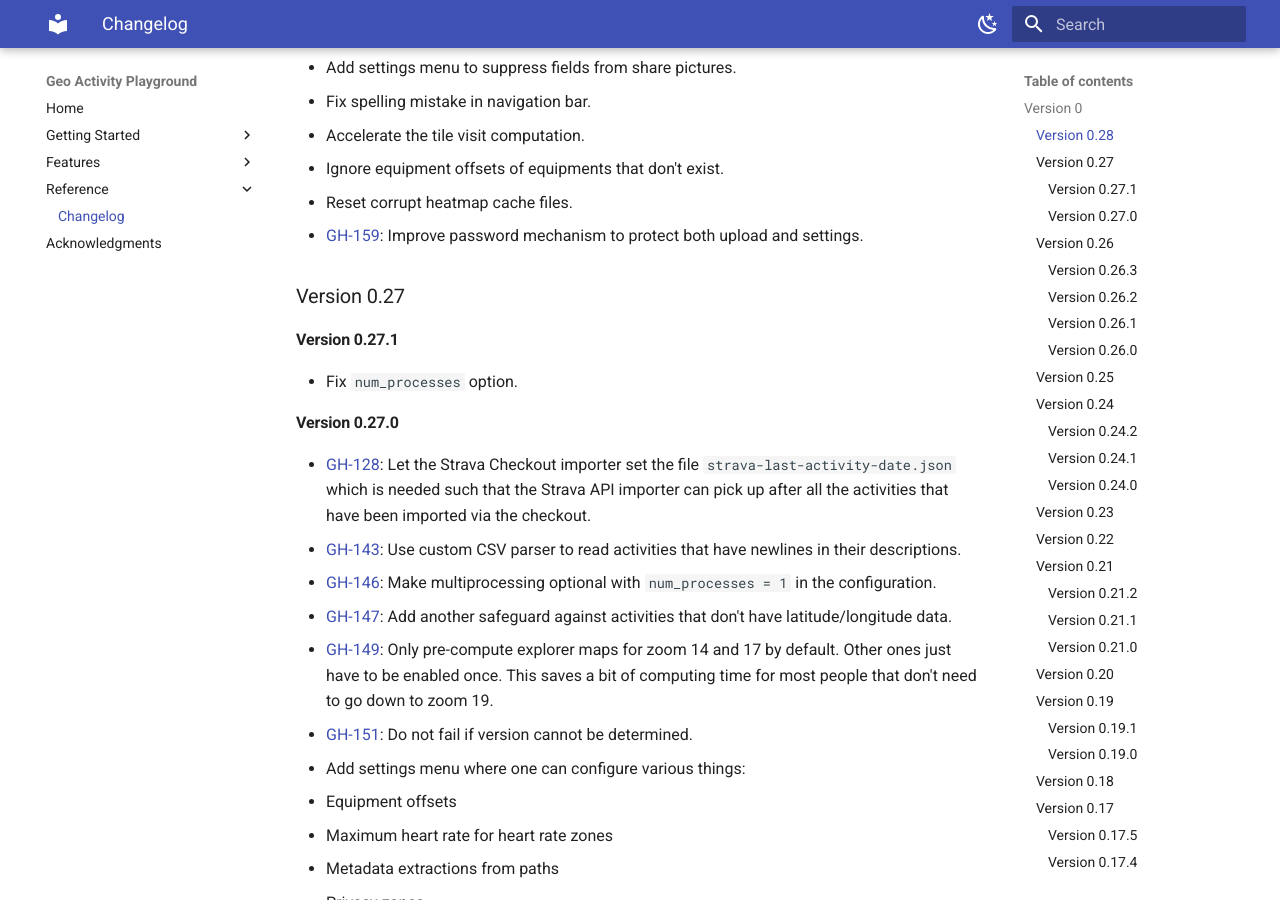
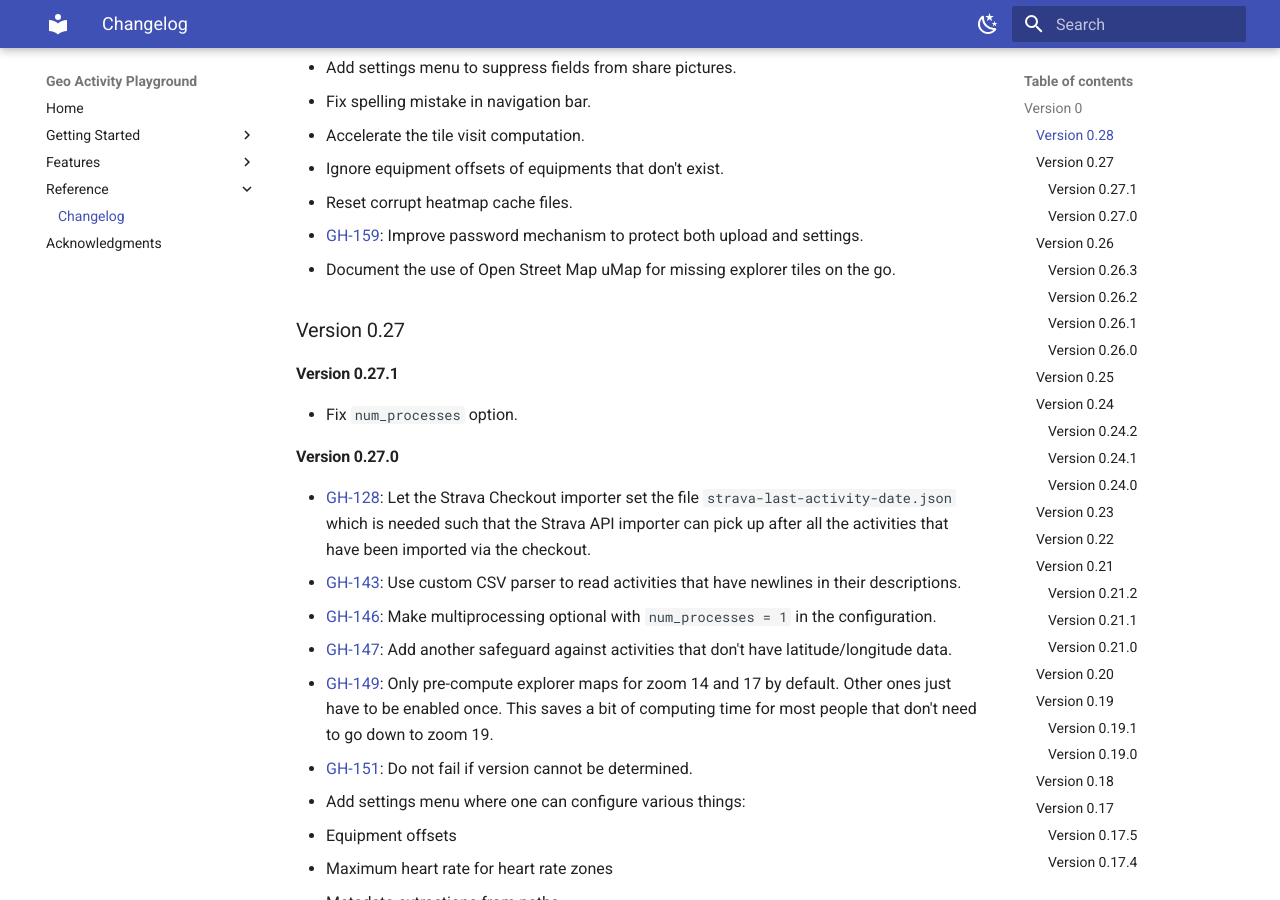
Before and after one commit to martin-ueding/geo-activity-playground, an MkDocs documentation site: the page built from docs/reference/changelog.md, in a window 1280 px wide and 900 px high, scrolled down 370 px. Built offline with MkDocs 1.6.1 and Material for MkDocs 9.7.7, drawn with Linux system fonts in a browser that asks for light colours.

Commit message:
Changelog entry

```diff
--- a/docs/reference/changelog.md
+++ b/docs/reference/changelog.md
@@ -14,6 +14,7 @@ This is the pre-release series. Things haven't settled yet, so each minor versio
 - Ignore equipment offsets of equipments that don't exist.
 - Reset corrupt heatmap cache files.
 - [GH-159](https://github.com/martin-ueding/geo-activity-playground/issues/159): Improve password mechanism to protect both upload and settings.
+- Document the use of Open Street Map uMap for missing explorer tiles on the go.
 
 ### Version 0.27
 
```
